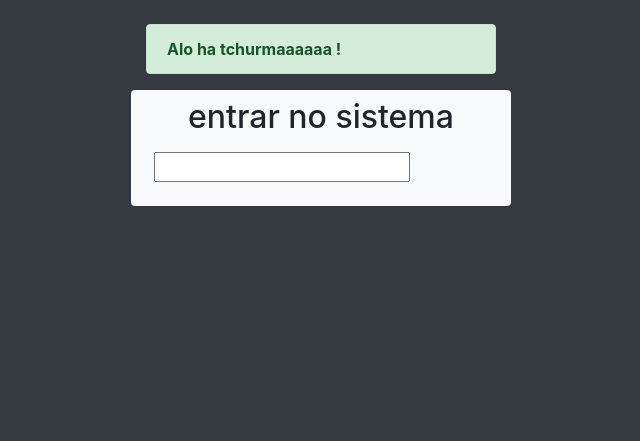
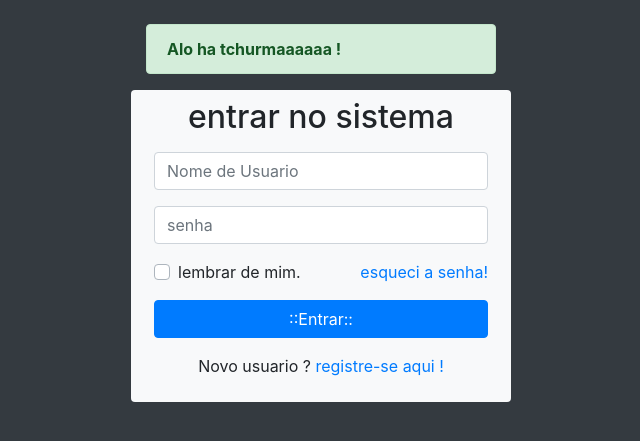
Before and after one commit to Lucaskempner/login, a PHP site: page /login/ in a window 1280 px wide. Shown: the top 441 px of the page, without its empty margins (319-959 px from the left). Run offline with PHP 8.4, Linux system fonts and the light colour scheme.

Commit message:
formulario de login
closes #1

```diff
--- a/index.php
+++ b/index.php
@@ -37,7 +37,42 @@
                 </h2>
                 <form action="#" method="post" class="p-2" id="formlogin">
                     <div class=form-group>
-                        <input type="text" name="" id="">
+                        <input type="text" name="nomeUsuario" id="nomeusUario"
+                        placeholder="Nome de Usuario" class="form-control">
+                    </div>
+                    <div class="form-group">
+                        <input type="password" name="senhaUsuario" id="senhaUsuario"
+                        placeholder="senha" class="form-control">
+
+                    </div>
+
+
+                    <div class="form-group">
+                        <div class="custom-control custom-checkbox">
+                            <input type="checkbox" name="lembrar" id="lembrar"
+                            class="custom-control-input">
+                            <label for="lembrar" class="custom-control-label">
+                                    lembrar de mim.
+                            </label>
+
+                            <a href="#" class="float-right" id="btnEaqueci">
+                                esqueci a senha!
+                            </a>
+
+                        </div>
+                    </div>
+
+                    <div class="form-group">
+                    <input type="submit" value="::Entrar::" name="btnEntrar"
+                    class="btn btn-primary btn-block">
+                    </div>
+
+                    <div class="form-group">
+                        <p class="text-center">Novo usuario ? <a href="#" id="btnregistrar">
+                            registre-se aqui !
+                        </a>
+
+                        </p>
                     </div>
 
                 </form>
```
